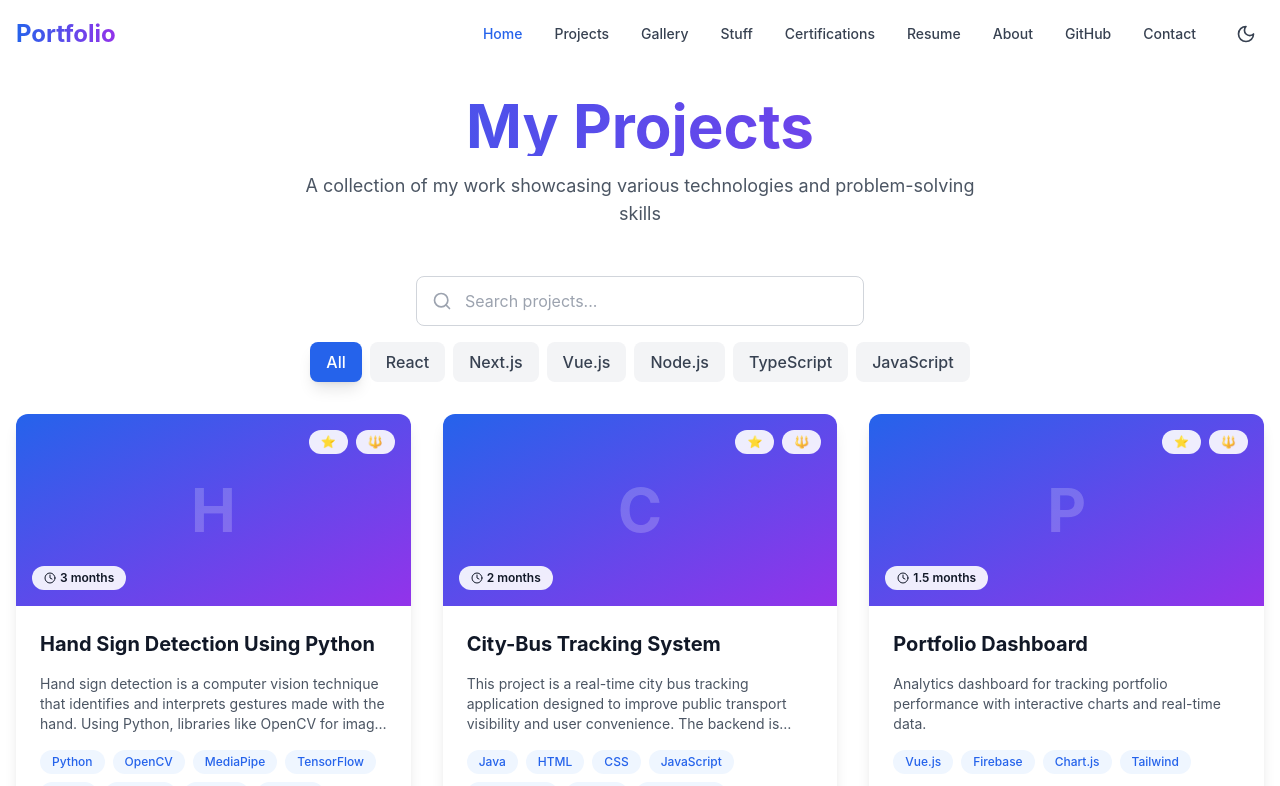
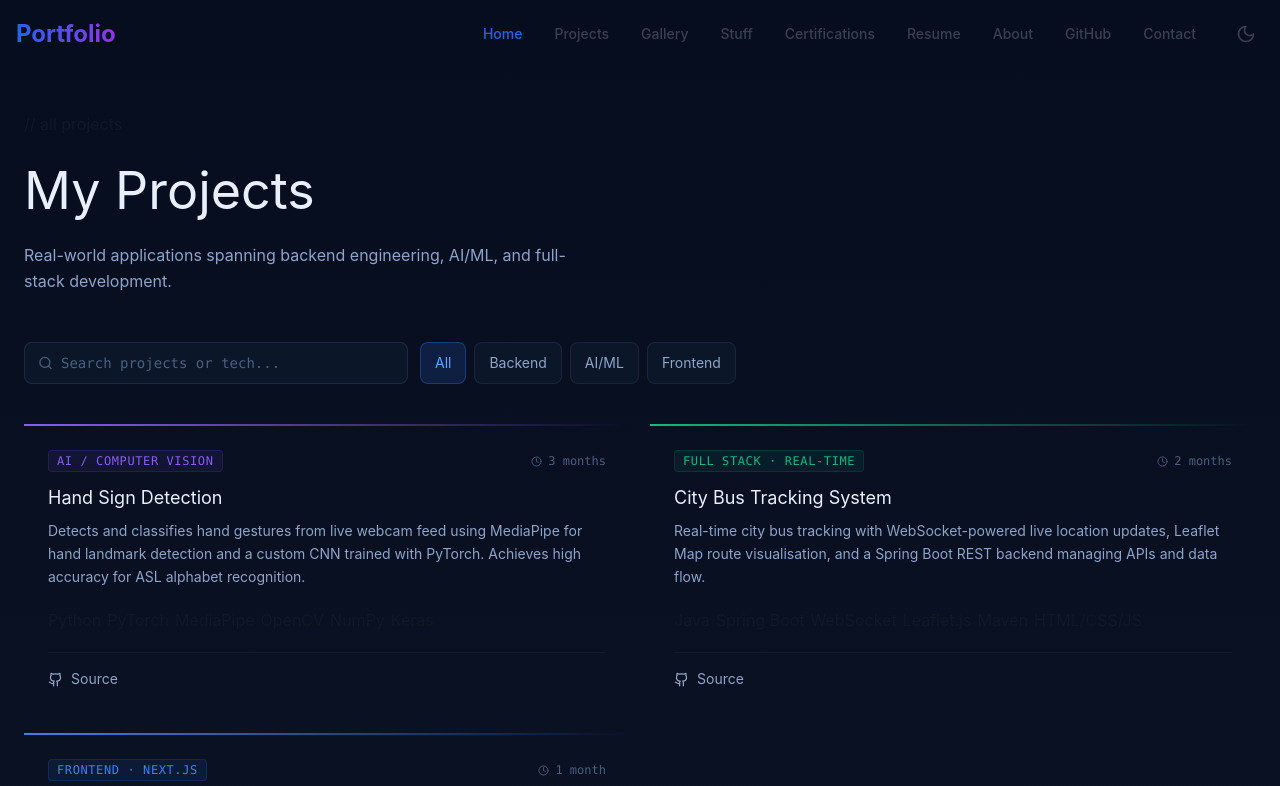
Before and after one commit to omkarrr2533/portfolio-website, a Next.js app: page / in a window 1280 px wide. Shown: the top 786 px of the page. Built offline with nearby package versions, Linux system fonts and the light colour scheme.

Commit message:
Refactor ProjectsPage to use static project data

```diff
--- a/src/app/page.js
+++ b/src/app/page.js
@@ -1,216 +1,233 @@
 'use client'
 
-import { useState, useEffect } from 'react'
-import { ExternalLink, Github, Clock, Search, Filter } from 'lucide-react'
+import { useState, useEffect, useMemo } from 'react'
+import { ExternalLink, Github, Search, Clock, Code2, X } from 'lucide-react'
 
-export default function ProjectsPage() {
-  const [projects, setProjects] = useState([])
-  const [filteredProjects, setFilteredProjects] = useState([])
-  const [searchTerm, setSearchTerm] = useState('')
-  const [selectedTech, setSelectedTech] = useState('All')
-  const [loading, setLoading] = useState(true)
-
-  // Sample projects data (will be replaced with GitHub API data)
-  const sampleProjects = [
+const allProjects = [
   {
     id: 1,
-      name: 'Hand Sign Detection Using Python',
-      description: 'Hand sign detection is a computer vision technique that identifies and interprets gestures made with the hand. Using Python, libraries like OpenCV for image processing and TensorFlow/Keras for deep learning, a system can capture real-time video from a webcam, detect the hand region, and classify gestures into predefined categories (e.g., numbers, alphabets, or commands). This technology is widely applied in sign language recognition, human-computer interaction, and assistive communication tools.',
-      techStack: ['Python','OpenCV','MediaPipe','TensorFlow','Keras','PyTorch','NumPy','Pandas','Scikit-learn','Matplotlib','Seaborn','Flask','FastAPI','Streamlit','Gradio','Docker','Webcam','GPU (CUDA/cuDNN)'],
-      liveLink: 'https://example.com',
+    name: 'Hand Sign Detection',
+    tag: 'AI / Computer Vision',
+    description:
+      'Detects and classifies hand gestures from live webcam feed using MediaPipe for hand landmark detection and a custom CNN trained with PyTorch. Achieves high accuracy for ASL alphabet recognition.',
+    techStack: ['Python', 'PyTorch', 'MediaPipe', 'OpenCV', 'NumPy', 'Keras'],
+    liveLink: null,
     githubLink: 'https://github.com/omkarrr2533/Hand_Sign_Detection_Using_Python.git',
     buildTime: '3 months',
-      language: 'Python'
+    category: 'AI/ML',
+    accent: '#8B5CF6',
   },
   {
     id: 2,
-      name: 'City-Bus Tracking System',
-      description: 'This project is a real-time city bus tracking application designed to improve public transport visibility and user convenience. The backend is powered by Java with Spring Boot, which manages APIs, data flow, and WebSocket connections for live updates. Maven ensures smooth dependency management and build automation.',
-      techStack: ['Java','HTML','CSS','JavaScript','Spring Boot','Maven','WebSocket','Leaflet Map'],
-      liveLink: 'https://example.com',
+    name: 'City Bus Tracking System',
+    tag: 'Full Stack · Real-time',
+    description:
+      'Real-time city bus tracking with WebSocket-powered live location updates, Leaflet Map route visualisation, and a Spring Boot REST backend managing APIs and data flow.',
+    techStack: ['Java', 'Spring Boot', 'WebSocket', 'Leaflet.js', 'Maven', 'HTML/CSS/JS'],
+    liveLink: null,
     githubLink: 'https://github.com/omkarrr2533/BUS-ETA.git',
     buildTime: '2 months',
-      language: 'Java'
+    category: 'Backend',
+    accent: '#10B981',
   },
   {
     id: 3,
-      name: 'Portfolio Dashboard',
-      description: 'Analytics dashboard for tracking portfolio performance with interactive charts and real-time data.',
-      techStack: ['Vue.js', 'Firebase', 'Chart.js', 'Tailwind'],
-      liveLink: 'https://example.com',
-      githubLink: 'https://github.com/yourusername/project3',
-      buildTime: '1.5 months',
-      language: 'JavaScript'
-    }
+    name: 'Portfolio Website',
+    tag: 'Frontend · Next.js',
+    description:
+      'This portfolio — dynamic, GitHub-integrated portfolio site built with Next.js 14 App Router, Tailwind CSS, and real-time GitHub API data.',
+    techStack: ['Next.js', 'React', 'Tailwind CSS', 'Framer Motion', 'GitHub API'],
+    liveLink: 'https://omkapale.vercel.app',
+    githubLink: 'https://github.com/omkarrr2533',
+    buildTime: '1 month',
+    category: 'Frontend',
+    accent: '#3B82F6',
+  },
 ]
 
-  const allTechs = ['All', 'React', 'Next.js', 'Vue.js', 'Node.js', 'TypeScript', 'JavaScript']
+const CATEGORIES = ['All', 'Backend', 'AI/ML', 'Frontend']
 
-  useEffect(() => {
-    // Simulate API call
-    setTimeout(() => {
-      setProjects(sampleProjects)
-      setFilteredProjects(sampleProjects)
-      setLoading(false)
-    }, 1000)
-  }, [])
+export default function ProjectsPage() {
+  const [search, setSearch] = useState('')
+  const [category, setCategory] = useState('All')
 
-  useEffect(() => {
-    let filtered = projects
-
-    if (searchTerm) {
-      filtered = filtered.filter(project =>
-        project.name.toLowerCase().includes(searchTerm.toLowerCase()) ||
-        project.description.toLowerCase().includes(searchTerm.toLowerCase())
+  const filtered = useMemo(() => {
+    let list = allProjects
+    if (category !== 'All') list = list.filter((p) => p.category === category)
+    if (search.trim()) {
+      const q = search.toLowerCase()
+      list = list.filter(
+        (p) =>
+          p.name.toLowerCase().includes(q) ||
+          p.description.toLowerCase().includes(q) ||
+          p.techStack.some((t) => t.toLowerCase().includes(q))
       )
     }
-
-    if (selectedTech !== 'All') {
-      filtered = filtered.filter(project =>
-        project.techStack.includes(selectedTech)
-      )
-    }
-
-    setFilteredProjects(filtered)
-  }, [searchTerm, selectedTech, projects])
+    return list
+  }, [search, category])
 
   return (
-    <div className="min-h-screen pt-24 pb-16">
-      <div className="container mx-auto px-4">
-        {/* Header */}
-        <div className="text-center mb-12 animate-fade-in">
-          <h1 className="text-5xl md:text-6xl font-bold mb-4 bg-gradient-to-r from-blue-600 to-purple-600 bg-clip-text text-transparent">
-            My Projects
+    <div
+      className="min-h-screen pt-28 pb-20"
+      style={{
+        background: 'linear-gradient(180deg, #060D1F 0%, #0B1325 100%)',
+      }}
+    >
+      <div className="container mx-auto px-4 sm:px-6">
+
+        {/* ── Header ── */}
+        <div className="mb-12 max-w-xl animate-fade-in">
+          <span className="section-badge mb-4 block w-fit">// all projects</span>
+          <h1
+            className="font-display font-800 text-[#E8F0FE] mb-3"
+            style={{ fontSize: 'clamp(32px, 5vw, 52px)' }}
+          >
+            My <span className="gradient-text">Projects</span>
           </h1>
-          <p className="text-gray-600 dark:text-gray-400 text-lg max-w-2xl mx-auto">
-            A collection of my work showcasing various technologies and problem-solving skills
+          <p className="text-[#8EA4C8] text-base leading-relaxed">
+            Real-world applications spanning backend engineering, AI/ML, and full-stack
+            development.
           </p>
         </div>
 
-        {/* Search and Filter */}
-        <div className="mb-8 space-y-4 animate-slide-up">
-          {/* Search Bar */}
-          <div className="relative max-w-md mx-auto">
-            <Search className="absolute left-4 top-1/2 -translate-y-1/2 text-gray-400 w-5 h-5" />
+        {/* ── Filters ── */}
+        <div className="mb-10 flex flex-col sm:flex-row gap-3 animate-slide-up">
+          {/* Search */}
+          <div className="relative flex-1 max-w-sm">
+            <Search
+              size={15}
+              className="absolute left-3.5 top-1/2 -translate-y-1/2 text-[#4A6080]"
+            />
             <input
               type="text"
-              placeholder="Search projects..."
-              value={searchTerm}
-              onChange={(e) => setSearchTerm(e.target.value)}
-              className="w-full pl-12 pr-4 py-3 rounded-lg border border-gray-300 dark:border-gray-700 bg-white dark:bg-gray-800 focus:ring-2 focus:ring-blue-500 outline-none"
+              value={search}
+              onChange={(e) => setSearch(e.target.value)}
+              placeholder="Search projects or tech..."
+              className="w-full pl-9 pr-9 py-2.5 rounded-lg text-sm text-[#E8F0FE] placeholder-[#4A6080] outline-none focus:ring-1 focus:ring-[#3B82F6] transition-all font-mono"
+              style={{
+                background: 'rgba(15,26,46,0.7)',
+                border: '1px solid rgba(99,120,162,0.2)',
+              }}
             />
+            {search && (
+              <button
+                onClick={() => setSearch('')}
+                className="absolute right-3 top-1/2 -translate-y-1/2 text-[#4A6080] hover:text-[#8EA4C8]"
+              >
+                <X size={13} />
+              </button>
+            )}
           </div>
 
-          {/* Filter Buttons */}
-          <div className="flex flex-wrap gap-2 justify-center">
-            {allTechs.map((tech) => (
+          {/* Category filters */}
+          <div className="flex gap-2 flex-wrap">
+            {CATEGORIES.map((cat) => (
               <button
-                key={tech}
-                onClick={() => setSelectedTech(tech)}
-                className={`px-4 py-2 rounded-lg font-medium transition-all ${
-                  selectedTech === tech
-                    ? 'bg-blue-600 text-white shadow-lg'
-                    : 'bg-gray-100 dark:bg-gray-800 text-gray-700 dark:text-gray-300 hover:bg-gray-200 dark:hover:bg-gray-700'
-                }`}
+                key={cat}
+                onClick={() => setCategory(cat)}
+                className="px-3.5 py-2 rounded-lg text-sm font-500 transition-all"
+                style={{
+                  background: category === cat ? 'rgba(59,130,246,0.15)' : 'rgba(15,26,46,0.7)',
+                  color: category === cat ? '#60A5FA' : '#8EA4C8',
+                  border: category === cat
+                    ? '1px solid rgba(59,130,246,0.3)'
+                    : '1px solid rgba(99,120,162,0.15)',
+                }}
               >
-                {tech}
+                {cat}
               </button>
             ))}
           </div>
         </div>
 
-        {/* Loading State */}
-        {loading && (
-          <div className="flex justify-center items-center py-20">
-            <div className="animate-spin rounded-full h-16 w-16 border-t-4 border-blue-600"></div>
+        {/* ── Project grid ── */}
+        {filtered.length === 0 ? (
+          <div className="text-center py-24 text-[#4A6080]">
+            <Code2 size={40} className="mx-auto mb-4 opacity-30" />
+            <p className="font-mono text-sm">No projects match your search.</p>
           </div>
-        )}
-
-        {/* Projects Grid */}
-        {!loading && (
-          <div className="grid grid-cols-1 md:grid-cols-2 lg:grid-cols-3 gap-8">
-            {filteredProjects.map((project, index) => (
+        ) : (
+          <div className="grid grid-cols-1 lg:grid-cols-2 gap-5">
+            {filtered.map((project, i) => (
               <div
                 key={project.id}
-                className="group bg-white dark:bg-gray-800 rounded-xl shadow-lg hover:shadow-2xl transition-all duration-300 overflow-hidden transform hover:-translate-y-2 animate-slide-up"
-                style={{ animationDelay: `${index * 0.1}s` }}
+                className="glass-card overflow-hidden group animate-slide-up"
+                style={{ animationDelay: `${i * 100}ms`, animationFillMode: 'both' }}
               >
-                {/* Project Header */}
-                <div className="relative h-48 bg-gradient-to-br from-blue-600 to-purple-600 flex items-center justify-center">
-                  <div className="text-white text-6xl font-bold opacity-20">
-                    {project.name.charAt(0)}
-                  </div>
-                  <div className="absolute top-4 right-4 flex gap-2">
-                    <span className="bg-white/90 dark:bg-gray-900/90 px-3 py-1 rounded-full text-xs font-semibold flex items-center gap-1">
-                      ⭐ {project.stars}
+                {/* Top accent */}
+                <div
+                  className="h-0.5 w-full"
+                  style={{
+                    background: `linear-gradient(90deg, ${project.accent}, transparent)`,
+                  }}
+                />
+                <div className="p-6">
+                  {/* Tag + build time */}
+                  <div className="flex items-center justify-between mb-3">
+                    <span
+                      className="text-xs font-mono font-600 uppercase tracking-wider px-2 py-0.5 rounded"
+                      style={{
+                        background: `${project.accent}15`,
+                        color: project.accent,
+                        border: `1px solid ${project.accent}25`,
+                      }}
+                    >
+                      {project.tag}
                     </span>
-                    <span className="bg-white/90 dark:bg-gray-900/90 px-3 py-1 rounded-full text-xs font-semibold flex items-center gap-1">
-                      🔱 {project.forks}
+                    <span className="flex items-center gap-1.5 text-xs text-[#4A6080] font-mono">
+                      <Clock size={11} />
+                      {project.buildTime}
                     </span>
                   </div>
-                  <div className="absolute bottom-4 left-4 bg-white/90 dark:bg-gray-900/90 px-3 py-1 rounded-full text-xs font-semibold flex items-center gap-1">
-                    <Clock className="w-3 h-3" />
-                    {project.buildTime}
-                  </div>
-                </div>
 
-                {/* Project Content */}
-                <div className="p-6 space-y-4">
-                  <h3 className="text-xl font-bold text-gray-900 dark:text-white group-hover:text-blue-600 transition-colors">
+                  {/* Name */}
+                  <h3 className="font-display text-lg font-700 text-[#E8F0FE] mb-2 group-hover:text-white transition-colors">
                     {project.name}
                   </h3>
 
-                  <p className="text-gray-600 dark:text-gray-400 text-sm line-clamp-3">
+                  {/* Description */}
+                  <p className="text-[#8EA4C8] text-sm leading-relaxed mb-5">
                     {project.description}
                   </p>
 
-                  {/* Tech Stack */}
-                  <div className="flex flex-wrap gap-2">
-                    {project.techStack.map((tech) => (
-                      <span
-                        key={tech}
-                        className="px-3 py-1 bg-blue-50 dark:bg-blue-900/20 text-blue-600 dark:text-blue-400 rounded-full text-xs font-medium"
-                      >
-                        {tech}
-                      </span>
+                  {/* Tech stack */}
+                  <div className="flex flex-wrap gap-1.5 mb-5">
+                    {project.techStack.map((t) => (
+                      <span key={t} className="tech-badge">{t}</span>
                     ))}
                   </div>
 
                   {/* Links */}
-                  <div className="flex gap-4 pt-4 border-t border-gray-200 dark:border-gray-700">
+                  <div
+                    className="flex gap-4 pt-4"
+                    style={{ borderTop: '1px solid rgba(99,120,162,0.1)' }}
+                  >
+                    <a
+                      href={project.githubLink}
+                      target="_blank"
+                      rel="noopener noreferrer"
+                      className="flex items-center gap-2 text-sm text-[#8EA4C8] hover:text-[#E8F0FE] transition-colors font-500"
+                    >
+                      <Github size={15} />
+                      Source
+                    </a>
+                    {project.liveLink && (
                       <a
                         href={project.liveLink}
                         target="_blank"
                         rel="noopener noreferrer"
-                      className="flex items-center gap-2 text-sm font-medium text-blue-600 hover:text-blue-700 transition-colors"
+                        className="flex items-center gap-2 text-sm text-[#8EA4C8] hover:text-[#60A5FA] transition-colors font-500"
                       >
-                      <ExternalLink className="w-4 h-4" />
+                        <ExternalLink size={15} />
                         Live Demo
                       </a>
-                    <a
-                      href={project.githubLink}
-                      target="_blank"
-                      rel="noopener noreferrer"
-                      className="flex items-center gap-2 text-sm font-medium text-gray-600 dark:text-gray-400 hover:text-gray-900 dark:hover:text-white transition-colors"
-                    >
-                      <Github className="w-4 h-4" />
-                      Code
-                    </a>
+                    )}
                   </div>
                 </div>
               </div>
             ))}
           </div>
         )}
-
-        {/* No Results */}
-        {!loading && filteredProjects.length === 0 && (
-          <div className="text-center py-20">
-            <p className="text-gray-600 dark:text-gray-400 text-lg">
-              No projects found. Try adjusting your search or filter.
-            </p>
-          </div>
-        )}
       </div>
     </div>
   )
```
Lines whose indentation alone changed are shown as unchanged.
